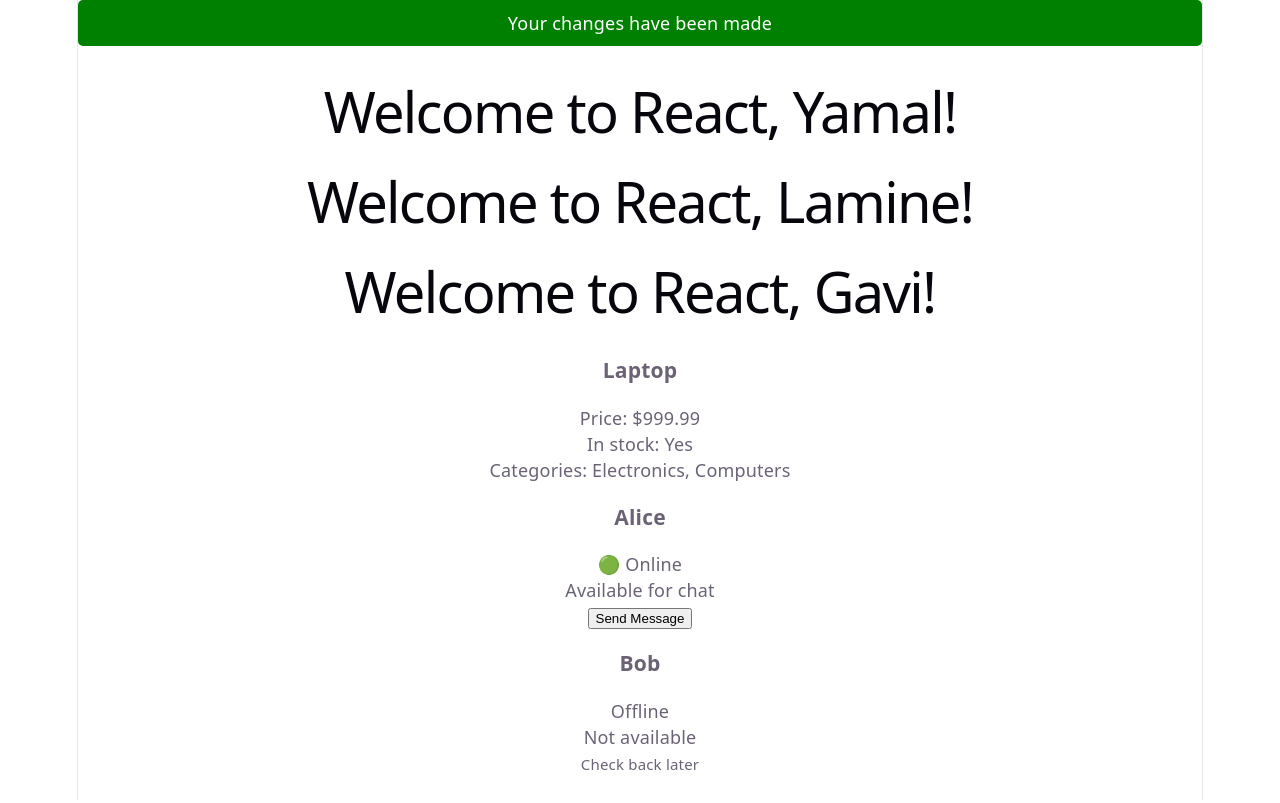
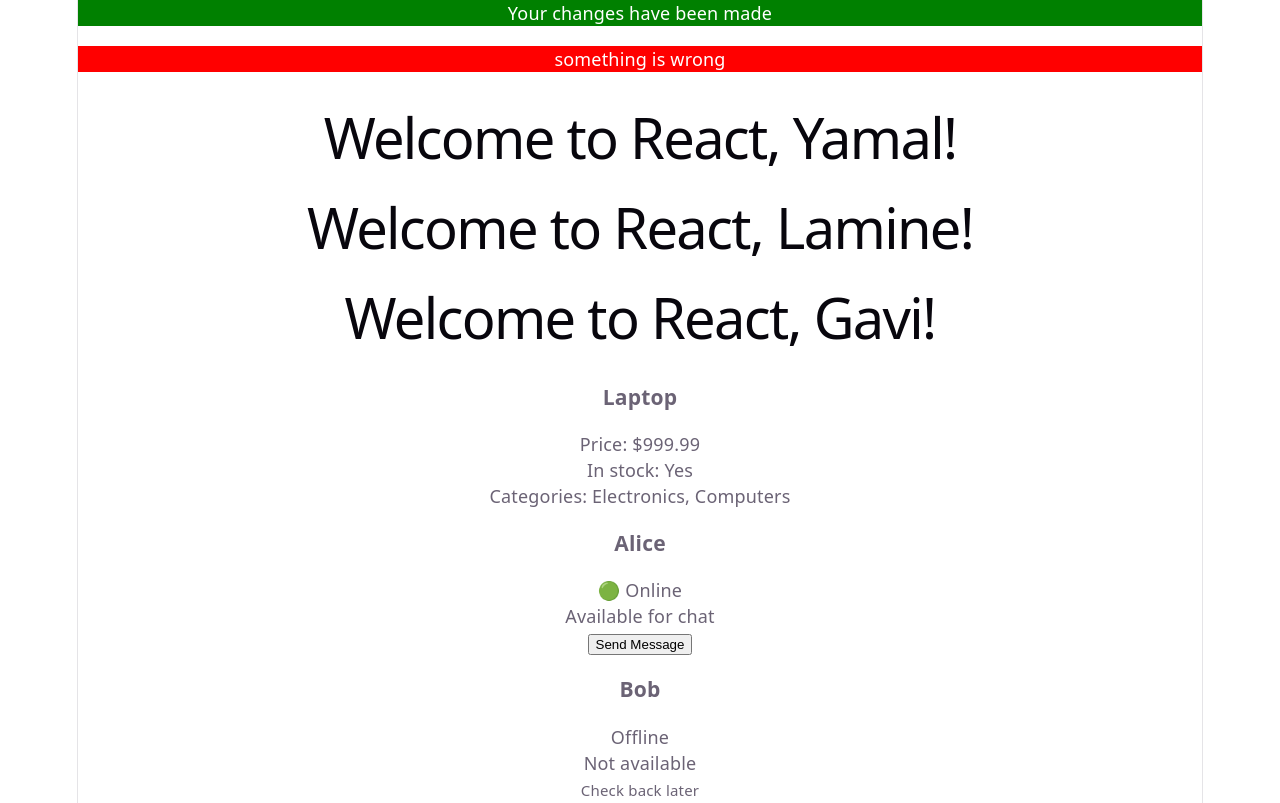
Before and after one commit to namugarurasyda/props, a React (Vite) app in the folder props-cr/: page / in a window 1280 px wide. Built offline with nearby package versions, Linux system fonts and the light colour scheme.

Commit message:
External css

```diff
--- /dev/null
+++ b/props-cr/src/Alert.css
@@ -0,0 +1,6 @@
+.alert{
+    padding: 16px;
+    border-radius: 8px;
+    margin-bottom: 20px;
+    color: #155724;
+}
--- a/props-cr/src/App.jsx
+++ b/props-cr/src/App.jsx
@@ -15,6 +15,9 @@
        <Alert>
         <p>Your changes have been made</p>
       </Alert>
+      <Alert type='error'>
+        <p>something is wrong</p>
+      </Alert>
       <Welcome name="Yamal" />
       <Welcome name="Lamine" />
       <Welcome name="Gavi" />
--- a/props-cr/src/components/Alert.jsx
+++ b/props-cr/src/components/Alert.jsx
@@ -1,11 +1,13 @@
+import "../../src/Alert.css"
+
 export const Alert = ({ children , type="success"}) => {
     return (
         <div
             style={{
             backgroundColor: type === "success" ? "green" : "red",
             color:"#fff",
-            padding:"10px",
-            borderRadius:"5px",
+            // padding:"10px",
+            // borderRadius:"5px",
             marginBottom:"20px"
          }}
          >
```
